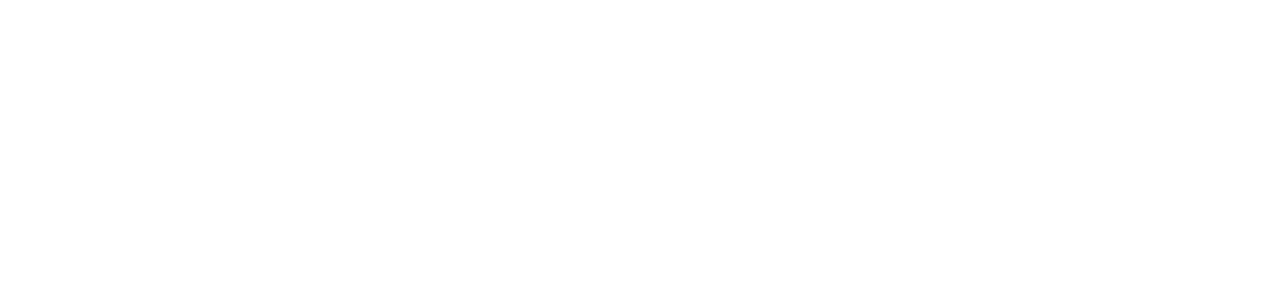
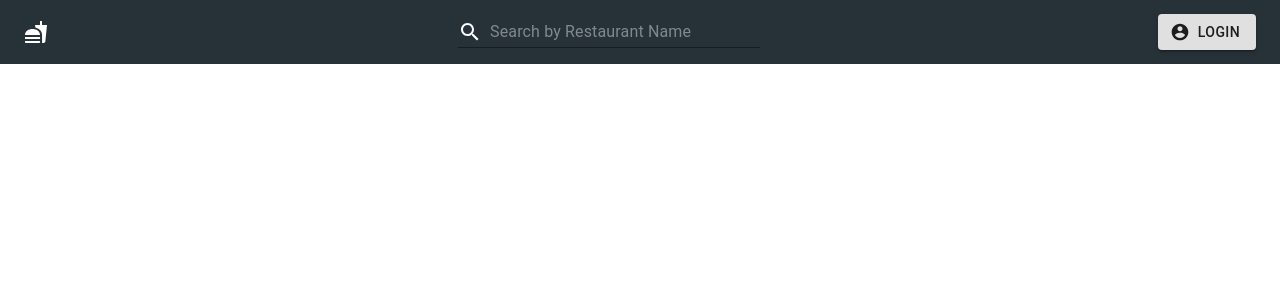
Before and after one commit to varsha-vt/FoodOrderingApp-FrontEnd, a React (Create React App) app: page /checkout in a window 1280 px wide. Shown: the top 300 px of the page. Built offline with nearby package versions, Linux system fonts and the light colour scheme.

Commit message:
adding struct and header to checkoutpage

```diff
--- a/src/App.js
+++ b/src/App.js
@@ -3,6 +3,7 @@
 import Home from './screens/home/Home';
 import Profile from './screens/profile/Profile'
 import Details from './screens/details/Details'
+import Checkout from './screens/checkout/Checkout'
 
 class App extends Component {
 
@@ -18,6 +19,7 @@
                     <Route exact path='/' render={(props) => <Home {...props} baseUrl={this.baseUrl}/>}/>
                     <Route exact path='/profile' render={(props) => <Profile {...props} />}/>
                     <Route exact path='/restaurant/:restaurantId' render={(props) => <Details {...props} baseUrl={this.baseUrl}/>}/>
+                    <Route exact path='/checkout' render={(props) => <Checkout {...props} baseUrl={this.baseUrl}/>}/>
                 </Switch>
             </BrowserRouter>
 
--- /dev/null
+++ b/src/screens/checkout/Checkout.js
@@ -0,0 +1,15 @@
+import React, {Component} from 'react'
+import './Checkout.css'
+import Header from '../../common/header/Header'
+
+class Checkout extends Component{
+
+    render(){
+        return(
+            <div>
+                <Header showSearchBox={true}/>
+            </div>
+        )
+    }
+}
+export default Checkout
```
Also changed, not shown: src/screens/checkout/Checkout.css (added).
